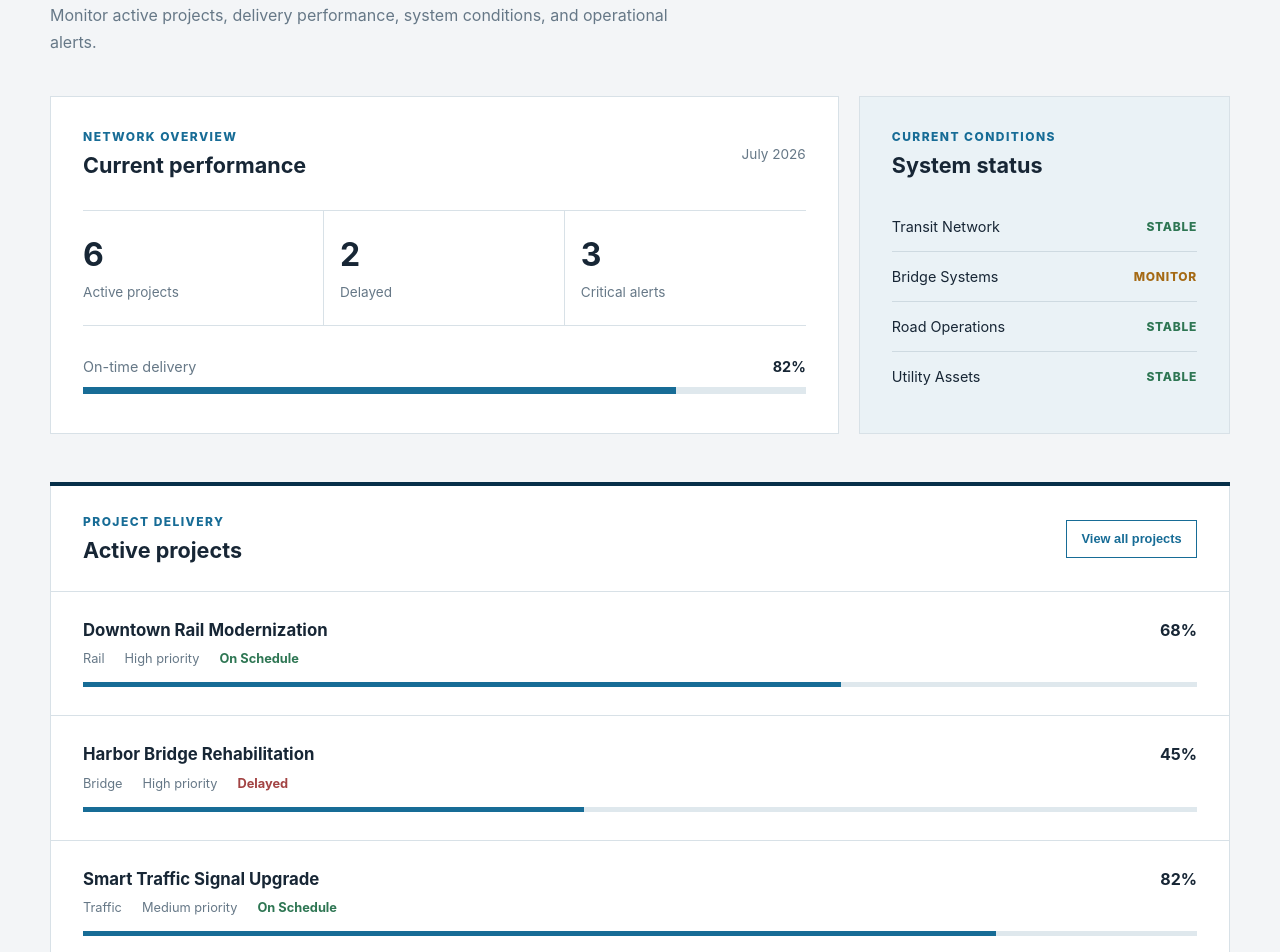
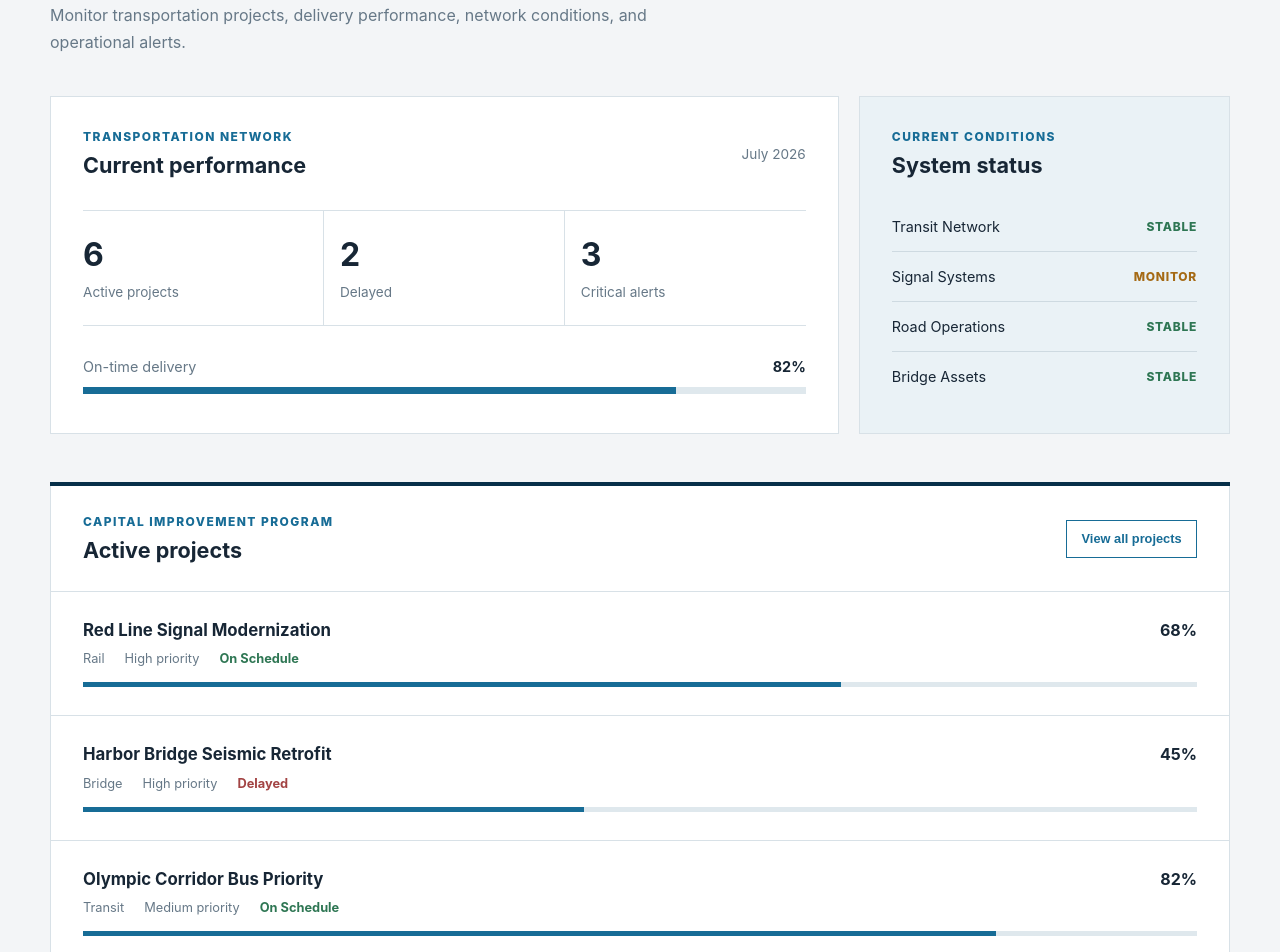
Before and after one commit to frejya-dev/project-pulse, a React (Vite) app: page / in a window 1280 px wide. Shown: the part 200-1152 px from the top of the page. Built offline with nearby package versions, Linux system fonts and the light colour scheme.

Commit message:
Update transportation project details

```diff
--- a/src/App.jsx
+++ b/src/App.jsx
@@ -3,7 +3,7 @@ import "./App.css";
 const projects = [
   {
     id: 1,
-    name: "Downtown Rail Modernization",
+    name: "Red Line Signal Modernization",
     category: "Rail",
     status: "On Schedule",
     priority: "High",
@@ -11,7 +11,7 @@ const projects = [
   },
   {
     id: 2,
-    name: "Harbor Bridge Rehabilitation",
+    name: "Harbor Bridge Seismic Retrofit",
     category: "Bridge",
     status: "Delayed",
     priority: "High",
@@ -19,8 +19,8 @@ const projects = [
   },
   {
     id: 3,
-    name: "Smart Traffic Signal Upgrade",
-    category: "Traffic",
+    name: "Olympic Corridor Bus Priority",
+    category: "Transit",
     status: "On Schedule",
     priority: "Medium",
     progress: 82,
@@ -28,10 +28,22 @@ const projects = [
 ];
 
 const systemConditions = [
-  { name: "Transit Network", status: "Stable" },
-  { name: "Bridge Systems", status: "Monitor" },
-  { name: "Road Operations", status: "Stable" },
-  { name: "Utility Assets", status: "Stable" },
+  {
+    name: "Transit Network",
+    status: "Stable",
+  },
+  {
+    name: "Signal Systems",
+    status: "Monitor",
+  },
+  {
+    name: "Road Operations",
+    status: "Stable",
+  },
+  {
+    name: "Bridge Assets",
+    status: "Stable",
+  },
 ];
 
 function App() {
@@ -42,17 +54,19 @@ function App() {
 
         <div className="system-status">
           <span className="status-dot"></span>
-          System operational
+          System operational · Updated 2 min ago
         </div>
       </div>
 
       <main className="dashboard">
         <header className="dashboard-header">
           <p className="eyebrow">Operations Overview</p>
+
           <h1>Infrastructure Operations</h1>
+
           <p className="dashboard-intro">
-            Monitor active projects, delivery performance, system conditions,
-            and operational alerts.
+            Monitor transportation projects, delivery performance, network
+            conditions, and operational alerts.
           </p>
         </header>
 
@@ -60,7 +74,7 @@ function App() {
           <article className="overview-panel">
             <div className="section-heading">
               <div>
-                <p className="section-label">Network overview</p>
+                <p className="section-label">Transportation network</p>
                 <h2>Current performance</h2>
               </div>
 
@@ -107,6 +121,7 @@ function App() {
               {systemConditions.map((system) => (
                 <div className="condition-row" key={system.name}>
                   <span>{system.name}</span>
+
                   <span
                     className={`condition-status ${
                       system.status === "Monitor" ? "monitor" : ""
@@ -123,7 +138,7 @@ function App() {
         <section className="projects-section">
           <div className="projects-header">
             <div>
-              <p className="section-label">Project delivery</p>
+              <p className="section-label">Capital improvement program</p>
               <h2>Active projects</h2>
             </div>
 
@@ -142,6 +157,7 @@ function App() {
                   <div className="project-details">
                     <span>{project.category}</span>
                     <span>{project.priority} priority</span>
+
                     <span
                       className={
                         project.status === "Delayed"
```
